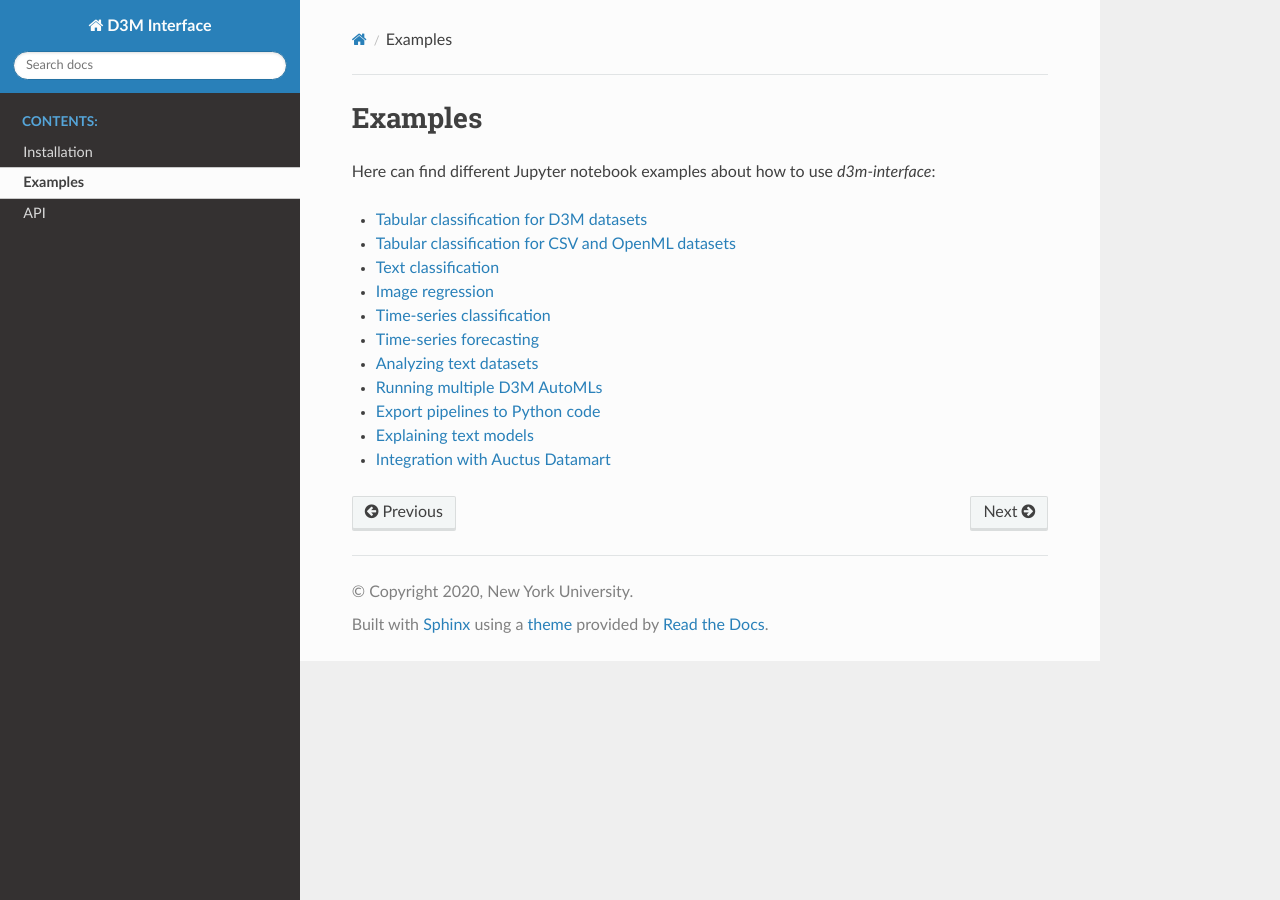
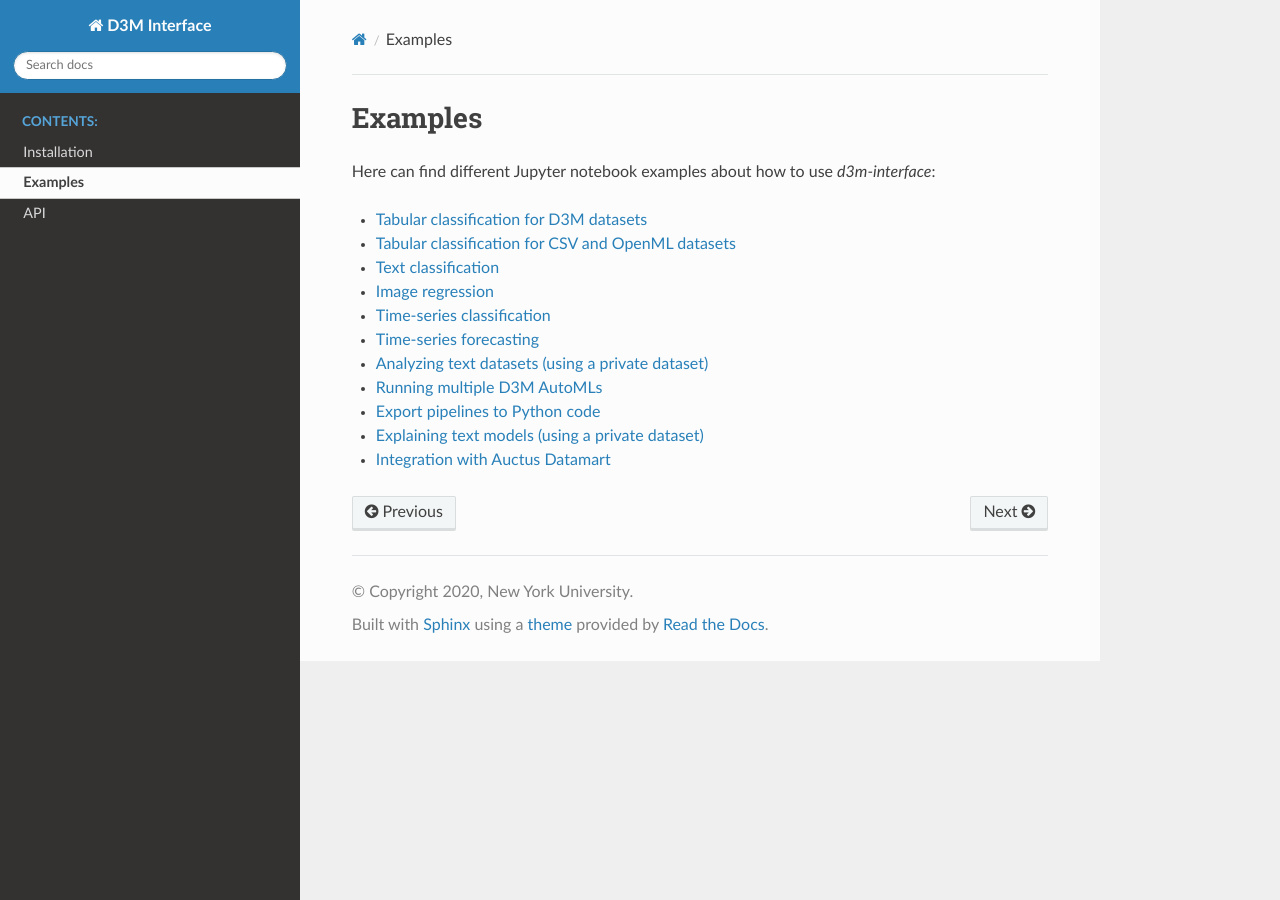
Before and after one commit to VIDA-NYU/d3m_interface, a Sphinx documentation site: the page built from docs/source/examples.rst, in a window 1280 px wide. Built offline with Sphinx 7.4.7 and the Read the Docs theme 2.0.0, drawn with Linux system fonts in a browser that asks for light colours; pages that are not in the unit, such as notebooks, are missing from menus.

Commit message:
Point to notebooks in devel

```diff
--- a/docs/source/examples.rst
+++ b/docs/source/examples.rst
@@ -3,14 +3,14 @@
 
 Here can find different Jupyter notebook examples about how to use `d3m-interface`:
 
-- `Tabular classification for D3M datasets <https://gitlab.com/ViDA-NYU/d3m/d3m_interface/-/blob/master/examples/tabular_classification_d3m_datasets.ipynb>`__
-- `Tabular classification for CSV and OpenML datasets <https://gitlab.com/ViDA-NYU/d3m/d3m_interface/-/blob/master/examples/tabular_classification_csv_openml_datasets.ipynb>`__
-- `Text classification <https://gitlab.com/ViDA-NYU/d3m/d3m_interface/-/blob/master/examples/text_classification.ipynb>`__
-- `Image regression <https://gitlab.com/ViDA-NYU/d3m/d3m_interface/-/blob/master/examples/image_regression.ipynb>`__
-- `Time-series classification <https://gitlab.com/ViDA-NYU/d3m/d3m_interface/-/blob/master/examples/timeseries_classification.ipynb>`__
-- `Time-series forecasting <https://gitlab.com/ViDA-NYU/d3m/d3m_interface/-/blob/master/examples/timeseries_forecasting.ipynb>`__
-- `Analyzing text datasets <https://gitlab.com/ViDA-NYU/d3m/d3m_interface/-/blob/master/examples/text_problems/explosion_demo.ipynb>`__
-- `Running multiple D3M AutoMLs <https://gitlab.com/ViDA-NYU/d3m/d3m_interface/-/blob/master/examples/multiple_automls.ipynb>`__
-- `Export pipelines to Python code <https://gitlab.com/ViDA-NYU/d3m/d3m_interface/-/blob/master/examples/export_pipeline_code.ipynb>`__
-- `Explaining text models <https://gitlab.com/ViDA-NYU/d3m/d3m_interface/-/blob/master/examples/text_problems/text_model_explanation.ipynb>`__
-- `Integration with Auctus Datamart <https://gitlab.com/ViDA-NYU/d3m/d3m_interface/-/blob/master/examples/datamart_integration.ipynb>`__
+- `Tabular classification for D3M datasets <https://gitlab.com/ViDA-NYU/d3m/d3m_interface/-/blob/devel/examples/tabular_classification_d3m_datasets.ipynb>`__
+- `Tabular classification for CSV and OpenML datasets <https://gitlab.com/ViDA-NYU/d3m/d3m_interface/-/blob/devel/examples/tabular_classification_csv_openml_datasets.ipynb>`__
+- `Text classification <https://gitlab.com/ViDA-NYU/d3m/d3m_interface/-/blob/devel/examples/text_classification.ipynb>`__
+- `Image regression <https://gitlab.com/ViDA-NYU/d3m/d3m_interface/-/blob/devel/examples/image_regression.ipynb>`__
+- `Time-series classification <https://gitlab.com/ViDA-NYU/d3m/d3m_interface/-/blob/devel/examples/timeseries_classification.ipynb>`__
+- `Time-series forecasting <https://gitlab.com/ViDA-NYU/d3m/d3m_interface/-/blob/devel/examples/timeseries_forecasting.ipynb>`__
+- `Analyzing text datasets (using a private dataset) <https://gitlab.com/ViDA-NYU/d3m/d3m_interface/-/blob/devel/examples/text_problems/explosion_demo.ipynb>`__
+- `Running multiple D3M AutoMLs <https://gitlab.com/ViDA-NYU/d3m/d3m_interface/-/blob/devel/examples/multiple_automls.ipynb>`__
+- `Export pipelines to Python code <https://gitlab.com/ViDA-NYU/d3m/d3m_interface/-/blob/devel/examples/export_pipeline_code.ipynb>`__
+- `Explaining text models (using a private dataset) <https://gitlab.com/ViDA-NYU/d3m/d3m_interface/-/blob/devel/examples/text_problems/text_model_explanation.ipynb>`__
+- `Integration with Auctus Datamart <https://gitlab.com/ViDA-NYU/d3m/d3m_interface/-/blob/devel/examples/auctus_integration.ipynb>`__
```
